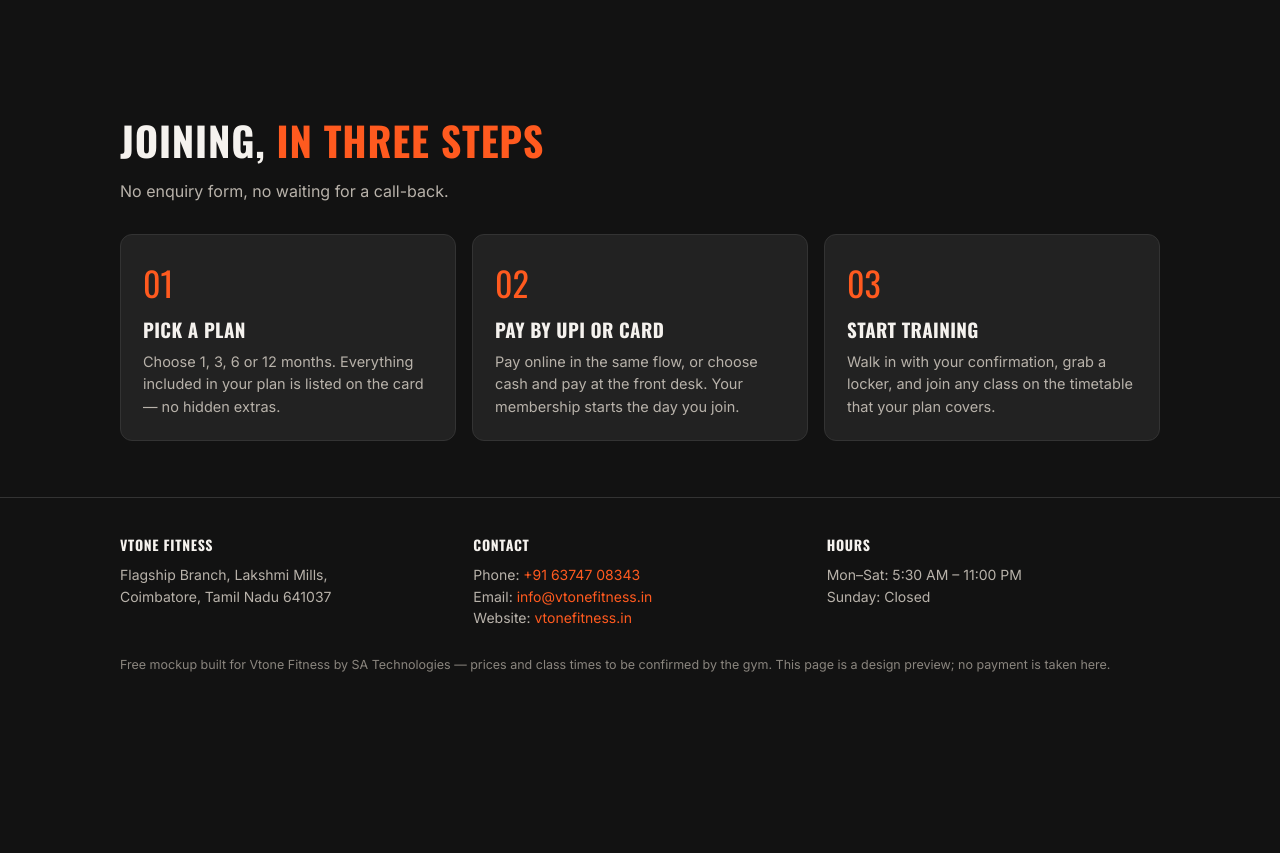
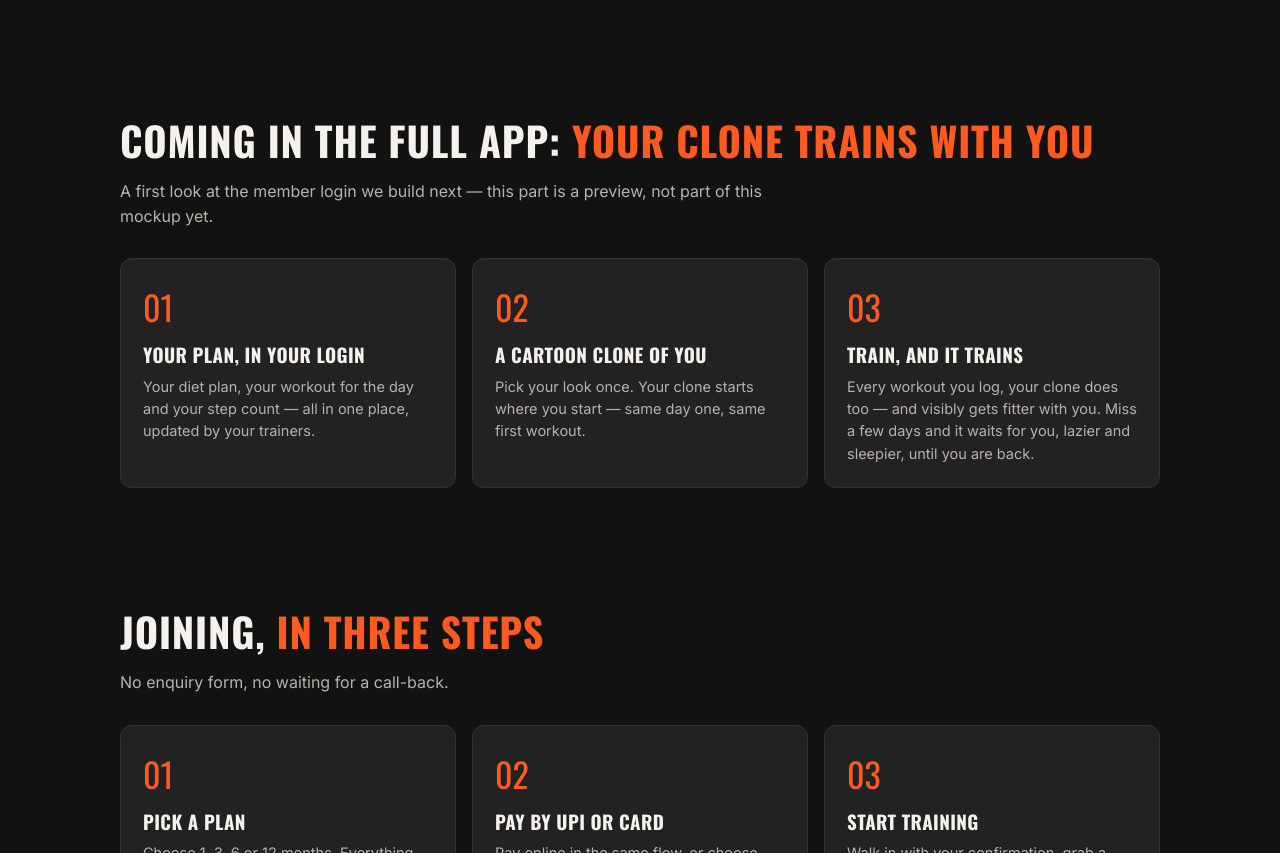
Before and after one commit to lalitha-kesaraju/vtone-fitness-mockup, a plain HTML site: page index.html in a window 1280 px wide. Shown: the part 2396-3249 px from the top of the page. Before the commit the page ends 3114 px from the top, so only its background shows below. Drawn offline with nearby package versions, Linux system fonts and the light colour scheme.

Commit message:
Add member-clone teaser section (full-app preview)

```diff
--- a/index.html
+++ b/index.html
@@ -278,6 +278,18 @@
   </div>
 </section>
 
+<section id="clone">
+  <div class="wrap">
+    <h2>Coming in the full app: <span>your clone trains with you</span></h2>
+    <p class="sub">A first look at the member login we build next — this part is a preview, not part of this mockup yet.</p>
+    <div class="steps">
+      <div class="step"><div class="num">01</div><h3>Your plan, in your login</h3><p>Your diet plan, your workout for the day and your step count — all in one place, updated by your trainers.</p></div>
+      <div class="step"><div class="num">02</div><h3>A cartoon clone of you</h3><p>Pick your look once. Your clone starts where you start — same day one, same first workout.</p></div>
+      <div class="step"><div class="num">03</div><h3>Train, and it trains</h3><p>Every workout you log, your clone does too — and visibly gets fitter with you. Miss a few days and it waits for you, lazier and sleepier, until you are back.</p></div>
+    </div>
+  </div>
+</section>
+
 <section id="join">
   <div class="wrap">
     <h2>Joining, <span>in three steps</span></h2>
```
